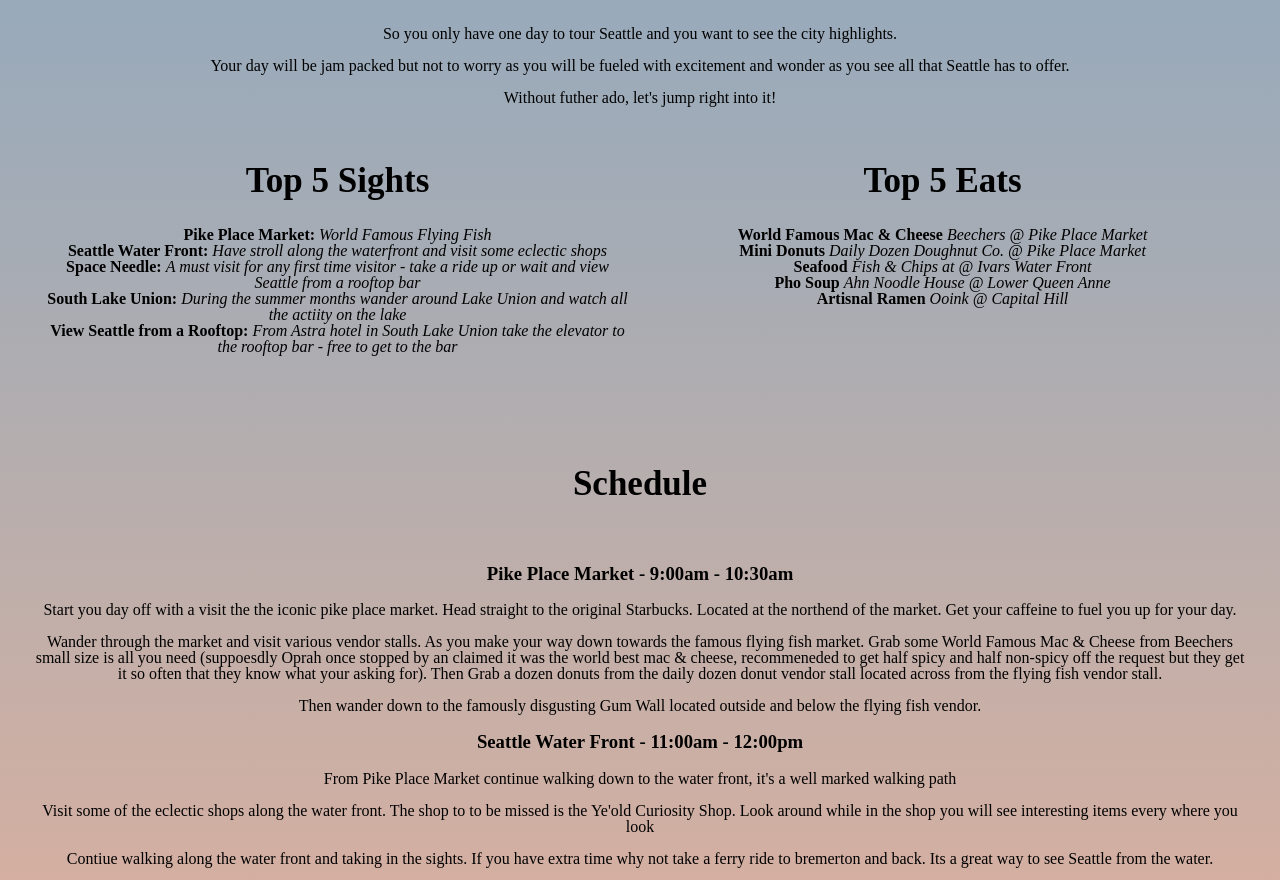
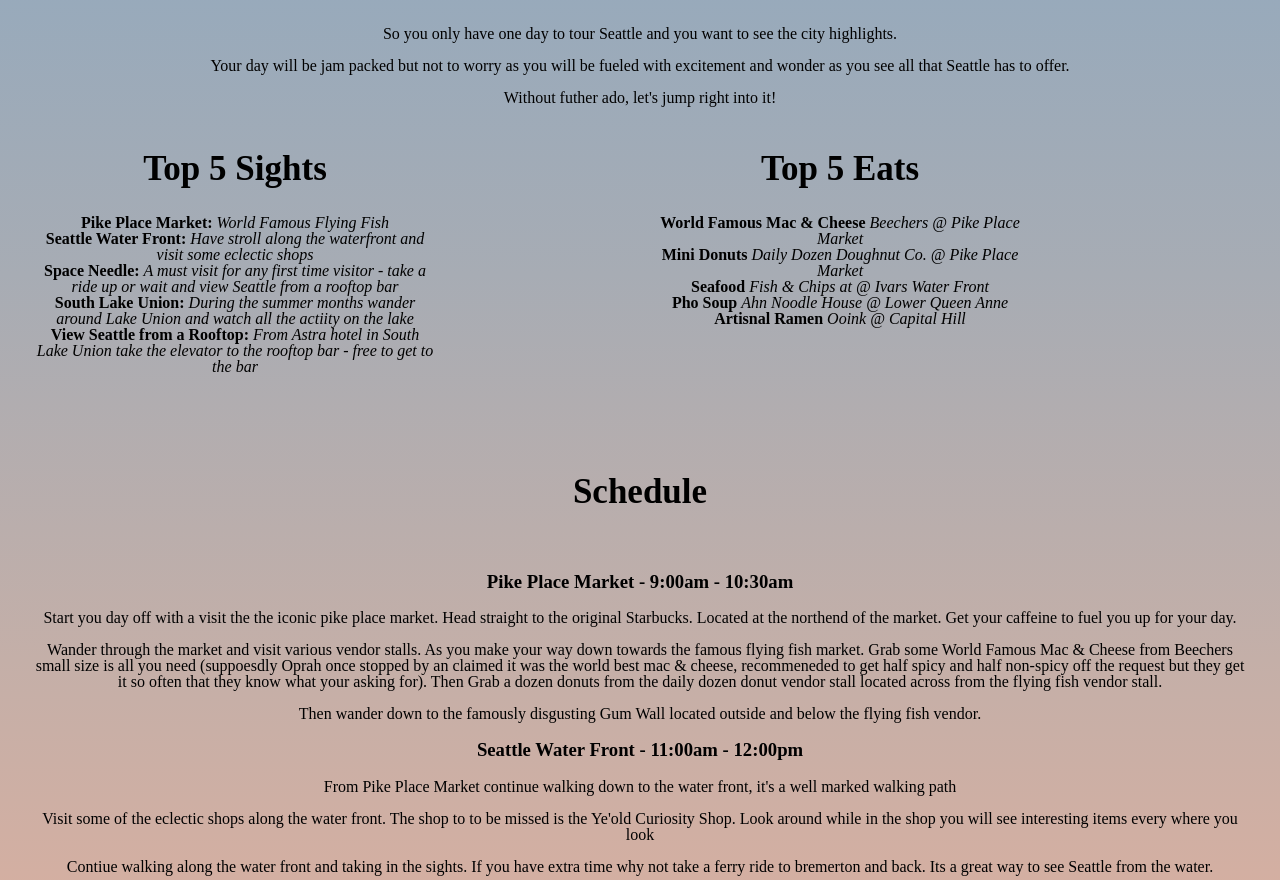
Before and after one commit to fancherjoshua/travel-day-in-seattle, a plain HTML site: page index.html in a window 1280 px wide. Shown: the part 882-1762 px from the top of the page. Drawn offline with Linux system fonts and the light colour scheme.

Commit message:
updates to boxes

```diff
--- a/index.html
+++ b/index.html
@@ -70,7 +70,7 @@
         <p>Without futher ado, let's jump right into it!</p>
 
         <div class="container-top-5">
-            <div id="top5sights">
+            <div id="top5sights" class="top5sights">
                 <h2>Top 5 Sights</h2>
                 <ul class="no-markers">
                     <li> <b>Pike Place Market:</b> <i>World Famous Flying Fish</i></li>
@@ -85,7 +85,7 @@
                 </ul>
             </div>
 
-            <div id="top5eats">
+            <div id="top5eats" class="top5eats">
                 <h2>Top 5 Eats</h2>
                 <ul class="no-markers">
                     <li> <b>World Famous Mac & Cheese</b> <i>Beechers @ Pike Place Market</i></li>
--- a/styles.css
+++ b/styles.css
@@ -71,6 +71,8 @@ nav {
 	/* padding-left: 30px;  */
 	padding-top: 5px;
 	padding-bottom: 5px;
+	position: top;
+
 }
 
 a {
@@ -114,8 +116,9 @@ nav a {
 .container-top-5 {
 	display: flex;
 	align-items: stretch;
-	justify-content: center;
+	justify-content: center; ;
 	box-sizing: border-box;
+
 	display: grid;
 	grid-template-columns: repeat(2, minmax(0, 1fr));
 	/* 2 equal tracks */
@@ -124,20 +127,14 @@ nav a {
 
 }
 
-#top5sights,
-#top5eats {
-	min-width: 0;
-	/* prevents content from forcing overflow */
-	padding: 12px;
-	box-sizing: border-box;
-}
+
 
 .top5eats {
 	max-width: 400px;
-	width: 400px;
+
 }
 
 .top5sights {
 	max-width: 400px;
-	overflow-wrap: anywhere;
+
 }
```
